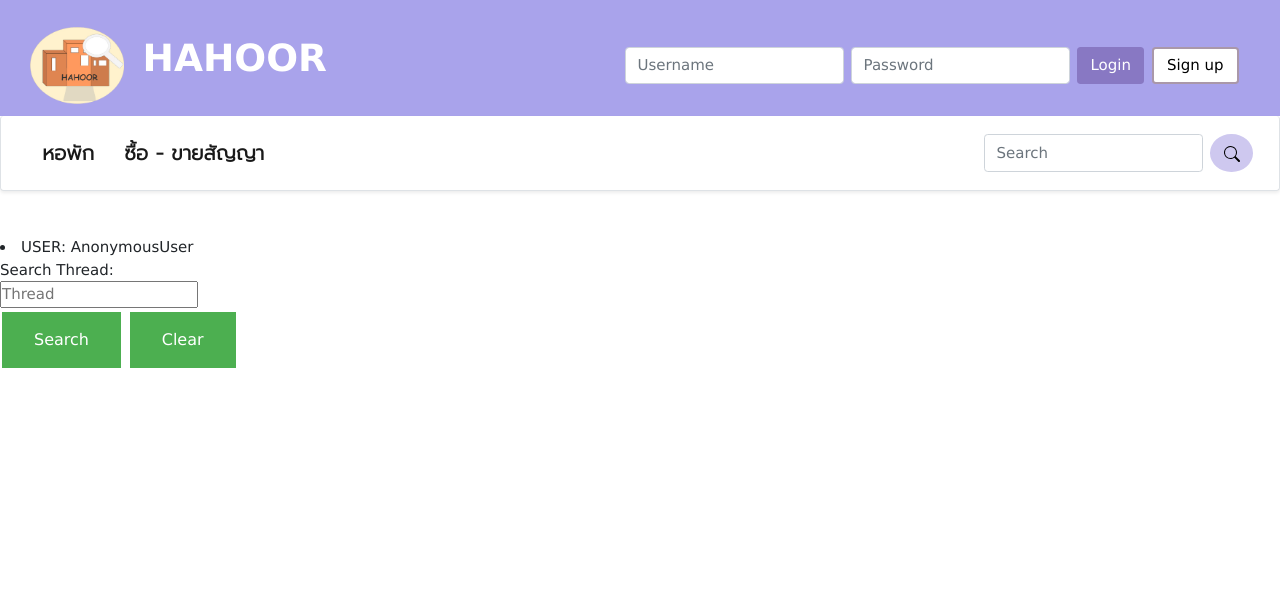
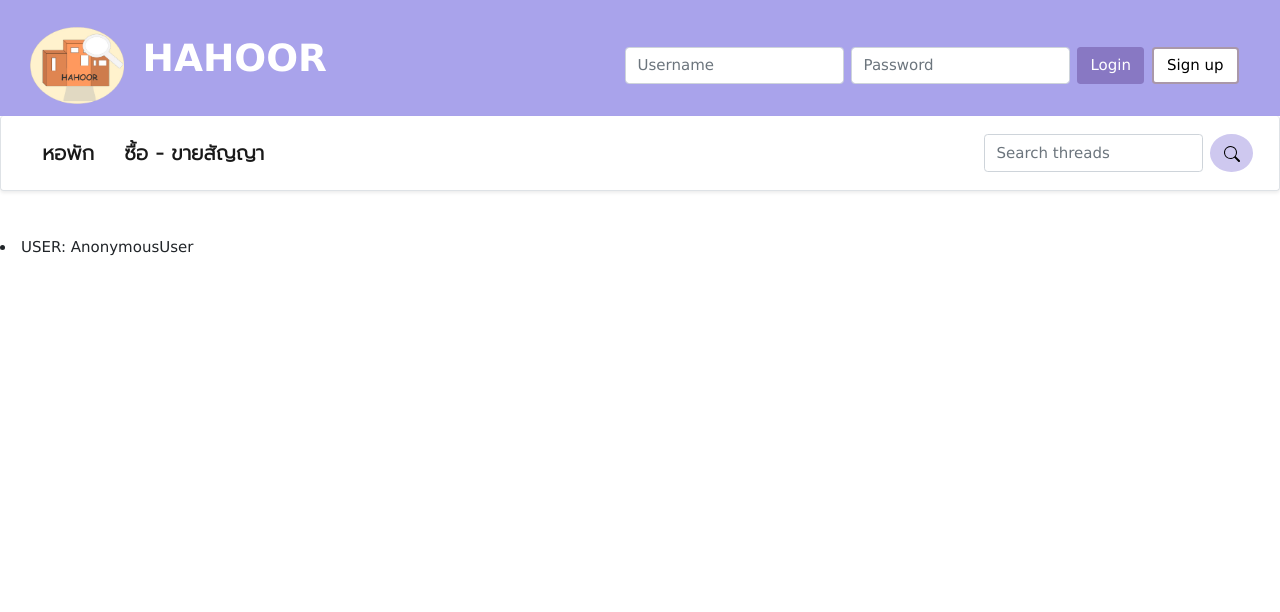
Before and after one commit to 6210612831/hahoor, a Django app: page /thread/ in a window 1280 px wide. Shown: the top 612 px of the page. Run offline with Django 3.2, Linux system fonts and the light colour scheme; data that the repository does not hold is empty.

Commit message:
Search bar config

```diff
--- a/dormitory/templates/dormitory/layout.html
+++ b/dormitory/templates/dormitory/layout.html
@@ -152,15 +152,16 @@
                         {% endif %}
                     </ul>
                 </div>
-                <form class="d-flex">
-                    <input class="form-control me-2" type="search" placeholder="Search" aria-label="Search">
-                    <a href="{% url 'dormitory:dormitories' %}">
+                <form action="{% url 'dormitory:dormitories' %}" class="d-flex" method="POST">
+                    {% csrf_token %}
+                    <input class="form-control me-2" type="search" name="search" placeholder="Search Dormitories" aria-label="Search">
+
                         <button class="btn button3" type="submit">
                             <svg xmlns="http://www.w3.org/2000/svg" width="16" height="16" fill="currentColor" class="bi bi-search" viewBox="0 0 16 16">
                                 <path d="M11.742 10.344a6.5 6.5 0 1 0-1.397 1.398h-.001c.03.04.062.078.098.115l3.85 3.85a1 1 0 0 0 1.415-1.414l-3.85-3.85a1.007 1.007 0 0 0-.115-.1zM12 6.5a5.5 5.5 0 1 1-11 0 5.5 5.5 0 0 1 11 0z"></path>
                             </svg>
                         </button>
-                    </a>
+
                 </form>
                 {% if request.user.is_authenticated %}
                 <div class="btn-group" role="group" style="margin-left: 1em; margin-right: 1.5em;">
--- a/thread/templates/thread/index.html
+++ b/thread/templates/thread/index.html
@@ -1,4 +1,4 @@
-{% extends "dormitory/layout.html" %}
+{% extends "thread/layout.html" %}
 
 {% block body %}
 
@@ -12,14 +12,4 @@
 </ul>
 {% endfor %}
 
-
-<!--Search Dormitory-->
-Search Thread:
-<form action="{% url 'thread:index' %}" method="POST">
-    {% csrf_token %}
-    <input type="text" name="search" placeholder="Thread" maxlength="100">
-    <br>
-    <input type="submit" value="Search" class = "button">
-    <input type="submit" value="Clear" class = "button">
-</form>
 {% endblock %}
--- a/thread/templates/thread/layout.html
+++ b/thread/templates/thread/layout.html
@@ -152,15 +152,16 @@
                         {% endif %}
                     </ul>
                 </div>
-                <form class="d-flex">
-                    <input class="form-control me-2" type="search" placeholder="Search" aria-label="Search">
-                    <a href="{% url 'dormitory:dormitories' %}">
+                <form class="d-flex" action="{% url 'thread:index' %}" method="POST">
+                    {% csrf_token %}
+                    <input class="form-control me-2" type="search" name="search" placeholder="Search threads" aria-label="Search">
+
                         <button class="btn button3" type="submit">
                             <svg xmlns="http://www.w3.org/2000/svg" width="16" height="16" fill="currentColor" class="bi bi-search" viewBox="0 0 16 16">
                                 <path d="M11.742 10.344a6.5 6.5 0 1 0-1.397 1.398h-.001c.03.04.062.078.098.115l3.85 3.85a1 1 0 0 0 1.415-1.414l-3.85-3.85a1.007 1.007 0 0 0-.115-.1zM12 6.5a5.5 5.5 0 1 1-11 0 5.5 5.5 0 0 1 11 0z"></path>
                             </svg>
                         </button>
-                    </a>
+
                 </form>
                 {% if request.user.is_authenticated %}
                 <div class="btn-group" role="group" style="margin-left: 1em; margin-right: 1.5em;">
```
Also changed, not shown: dormitory/templates/dormitory/dormitories.html (+1 -11 lines).
